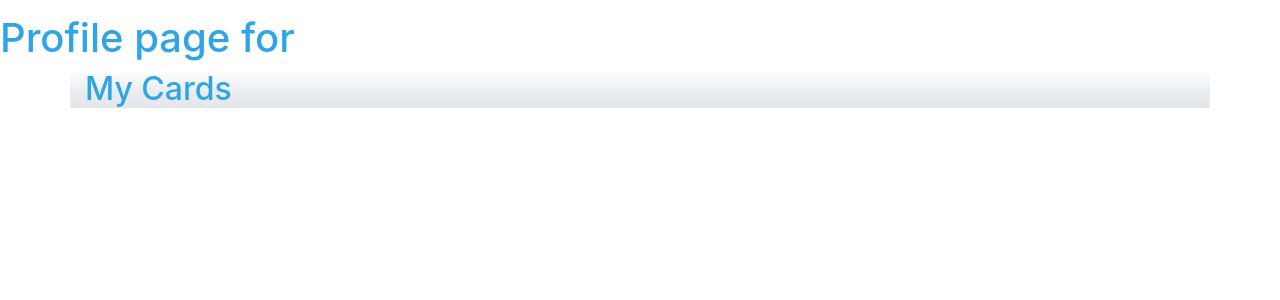
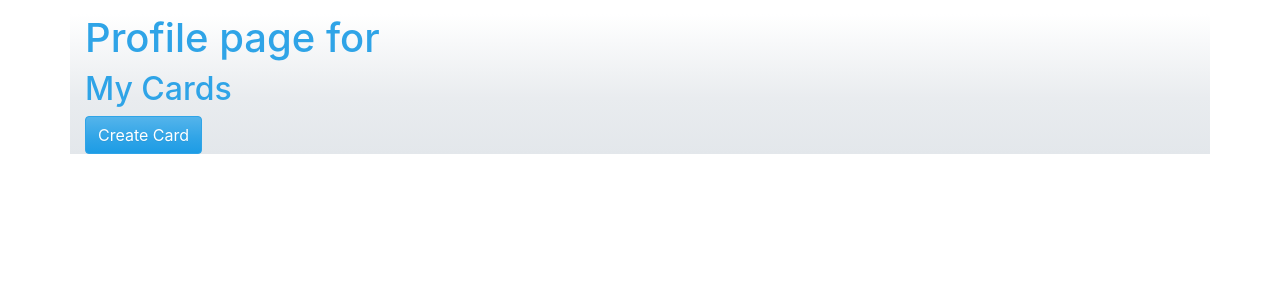
Before and after one commit to hal0zer0/elementals, a Django app: template elementals/templates/profile.html in a window 1280 px wide. Shown: the part 56-356 px from the top of the page. Run offline with Django 3.2, Linux system fonts and the light colour scheme; the template is opened without the code that fills it, so the values that code supplies are empty; some libraries are stand-ins or nearby versions.

Commit message:
very very little

```diff
--- a/elementals/templates/profile.html
+++ b/elementals/templates/profile.html
@@ -1,11 +1,12 @@
 {% extends 'base.html' %}
 
 {% block content %}
-    <h1>Profile page for {{ user.username }} </h1>
+
 
     <div class="container bg-light">
+        <h1>Profile page for {{ user.username }} </h1>
         <h2>My Cards</h2>
-        <a href="{% url 'create_card' %}"
+        <a href="{% url 'create_card' %}" class="btn btn-primary">Create Card</a>
         <div class="card-columns">
             {% for card in my_cards %}
                 {% include "_card.html" %}
```
